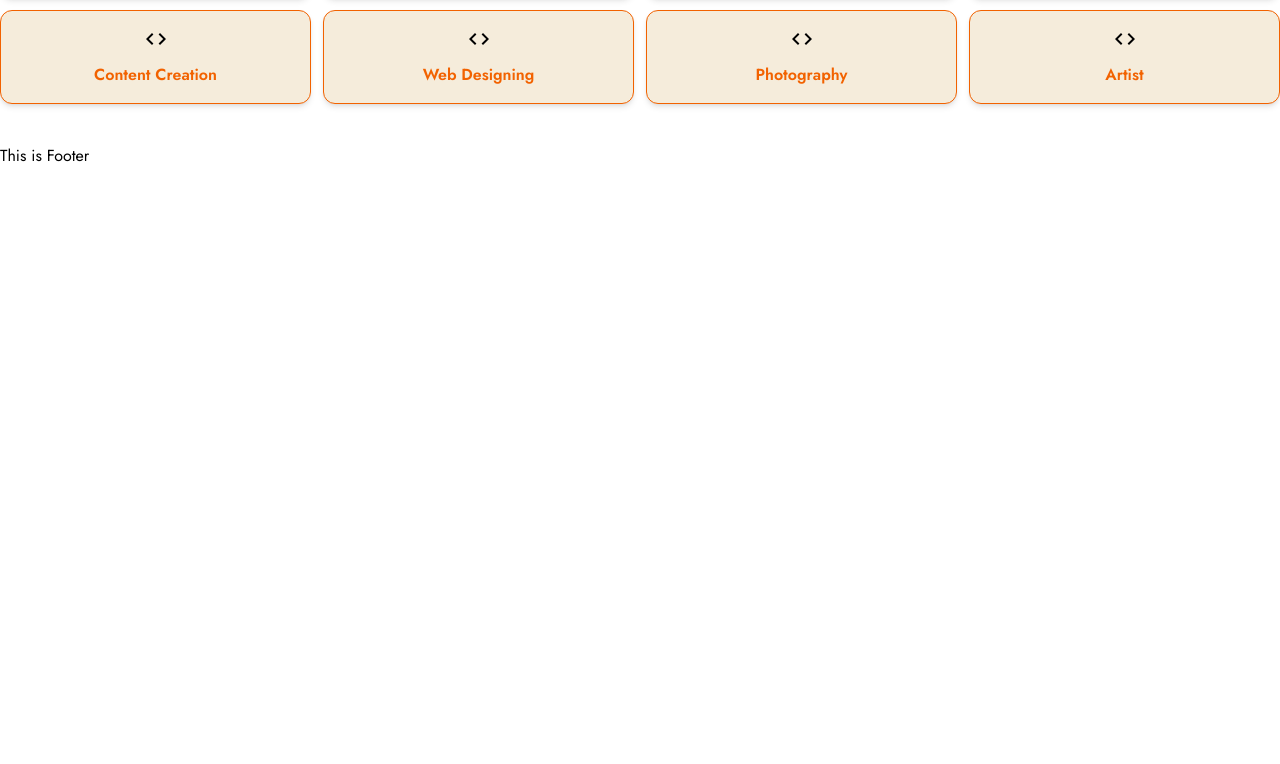
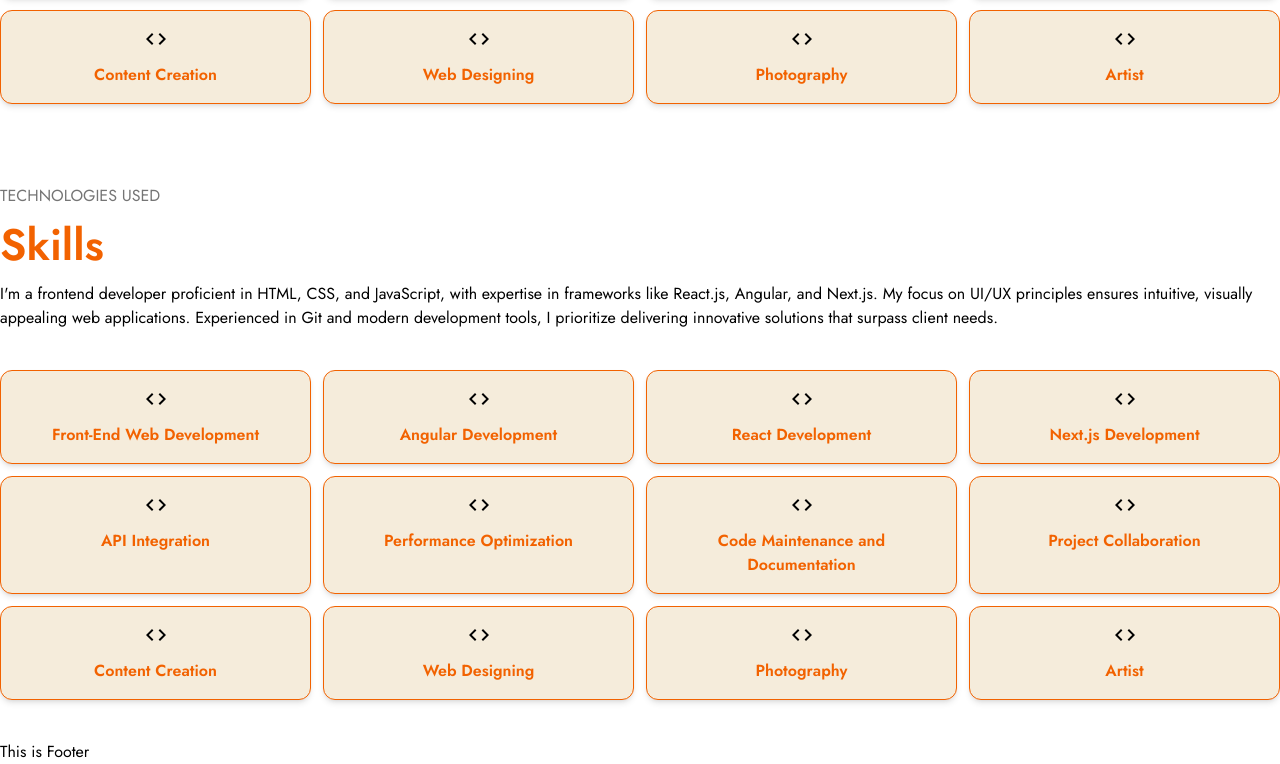
Before and after one commit to Rohitjangid17/Rohit-portfolio-web, a React (Create React App) app: page /home in a window 1280 px wide. Shown: the part 1252-2016 px from the top of the page. Before the commit the page ends 1420 px from the top, so only its background shows below. Built offline with nearby package versions, Linux system fonts and the light colour scheme.

Commit message:
home update

```diff
--- a/src/pages/Home.js
+++ b/src/pages/Home.js
@@ -67,6 +67,66 @@ const Home = () => {
                     </div>
                 </div>
             </section>
+            <section className='py-10 bg-white px-5 sm:px-0'>
+                <div className='container mx-auto'>
+                    <div className='flex flex-col gap-y-1'>
+                        <h3 className='text-[#757575] text-sm sm:text-base'>TECHNOLOGIES USED</h3>
+                        <h4 className='text-[#f26200] text-[34px] sm:text-[44px] font-semibold'>Skills</h4>
+                        <p className='text-black text-base'>I'm a frontend developer proficient in HTML, CSS, and JavaScript, with expertise in frameworks like React.js, Angular, and Next.js. My focus on UI/UX principles ensures intuitive, visually appealing web applications. Experienced in Git and modern development tools, I prioritize delivering innovative solutions that surpass client needs.</p>
+                    </div>
+
+                    <div className='grid grid-cols-2 sm:grid-cols-2 md:grid-cols-3 lg:grid-cols-4 gap-3 mt-10'>
+                        <div className='flex flex-col items-center gap-y-3 border shadow-md bg-[#f5ecdb] border-solid border-[#f26200] rounded-xl p-4'>
+                            <CodeIcon className='icon text-black' />
+                            <h4 className='text-[#f26200] text-base text-center font-semibold'>Front-End Web Development</h4>
+                        </div>
+                        <div className='flex flex-col items-center gap-y-3 border shadow-md bg-[#f5ecdb] border-solid border-[#f26200] rounded-xl p-4'>
+                            <CodeIcon className='icon text-black' />
+                            <h4 className='text-[#f26200] text-base text-center font-semibold'>Angular Development</h4>
+                        </div>
+                        <div className='flex flex-col items-center gap-y-3 border shadow-md bg-[#f5ecdb] border-solid border-[#f26200] rounded-xl p-4'>
+                            <CodeIcon className='icon text-black' />
+                            <h4 className='text-[#f26200] text-base text-center font-semibold'>React Development</h4>
+                        </div>
+                        <div className='flex flex-col items-center gap-y-3 border shadow-md bg-[#f5ecdb] border-solid border-[#f26200] rounded-xl p-4'>
+                            <CodeIcon className='icon text-black' />
+                            <h4 className='text-[#f26200] text-base text-center font-semibold'>Next.js Development</h4>
+                        </div>
+                        <div className='flex flex-col items-center gap-y-3 border shadow-md bg-[#f5ecdb] border-solid border-[#f26200] rounded-xl p-4'>
+                            <CodeIcon className='icon text-black' />
+                            <h4 className='text-[#f26200] text-base text-center font-semibold'>API Integration</h4>
+                        </div>
+                        <div className='flex flex-col items-center gap-y-3 border shadow-md bg-[#f5ecdb] border-solid border-[#f26200] rounded-xl p-4'>
+                            <CodeIcon className='icon text-black' />
+                            <h4 className='text-[#f26200] text-base text-center font-semibold'>Performance Optimization</h4>
+                        </div>
+                        <div className='flex flex-col items-center gap-y-3 border shadow-md bg-[#f5ecdb] border-solid border-[#f26200] rounded-xl p-4'>
+                            <CodeIcon className='icon text-black' />
+                            <h4 className='text-[#f26200] text-base text-center font-semibold'>Code Maintenance and Documentation</h4>
+                        </div>
+                        <div className='flex flex-col items-center gap-y-3 border shadow-md bg-[#f5ecdb] border-solid border-[#f26200] rounded-xl p-4'>
+                            <CodeIcon className='icon text-black' />
+                            <h4 className='text-[#f26200] text-base text-center font-semibold'>Project Collaboration</h4>
+                        </div>
+                        <div className='flex flex-col items-center gap-y-3 border shadow-md bg-[#f5ecdb] border-solid border-[#f26200] rounded-xl p-4'>
+                            <CodeIcon className='icon text-black' />
+                            <h4 className='text-[#f26200] text-base text-center font-semibold'>Content Creation</h4>
+                        </div>
+                        <div className='flex flex-col items-center gap-y-3 border shadow-md bg-[#f5ecdb] border-solid border-[#f26200] rounded-xl p-4'>
+                            <CodeIcon className='icon text-black' />
+                            <h4 className='text-[#f26200] text-base text-center font-semibold'>Web Designing</h4>
+                        </div>
+                        <div className='flex flex-col items-center gap-y-3 border shadow-md bg-[#f5ecdb] border-solid border-[#f26200] rounded-xl p-4'>
+                            <CodeIcon className='icon text-black' />
+                            <h4 className='text-[#f26200] text-base text-center font-semibold'>Photography</h4>
+                        </div>
+                        <div className='flex flex-col items-center gap-y-3 border shadow-md bg-[#f5ecdb] border-solid border-[#f26200] rounded-xl p-4'>
+                            <CodeIcon className='icon text-black' />
+                            <h4 className='text-[#f26200] text-base text-center font-semibold'>Artist</h4>
+                        </div>
+                    </div>
+                </div>
+            </section>
         </>
     )
 }
```
